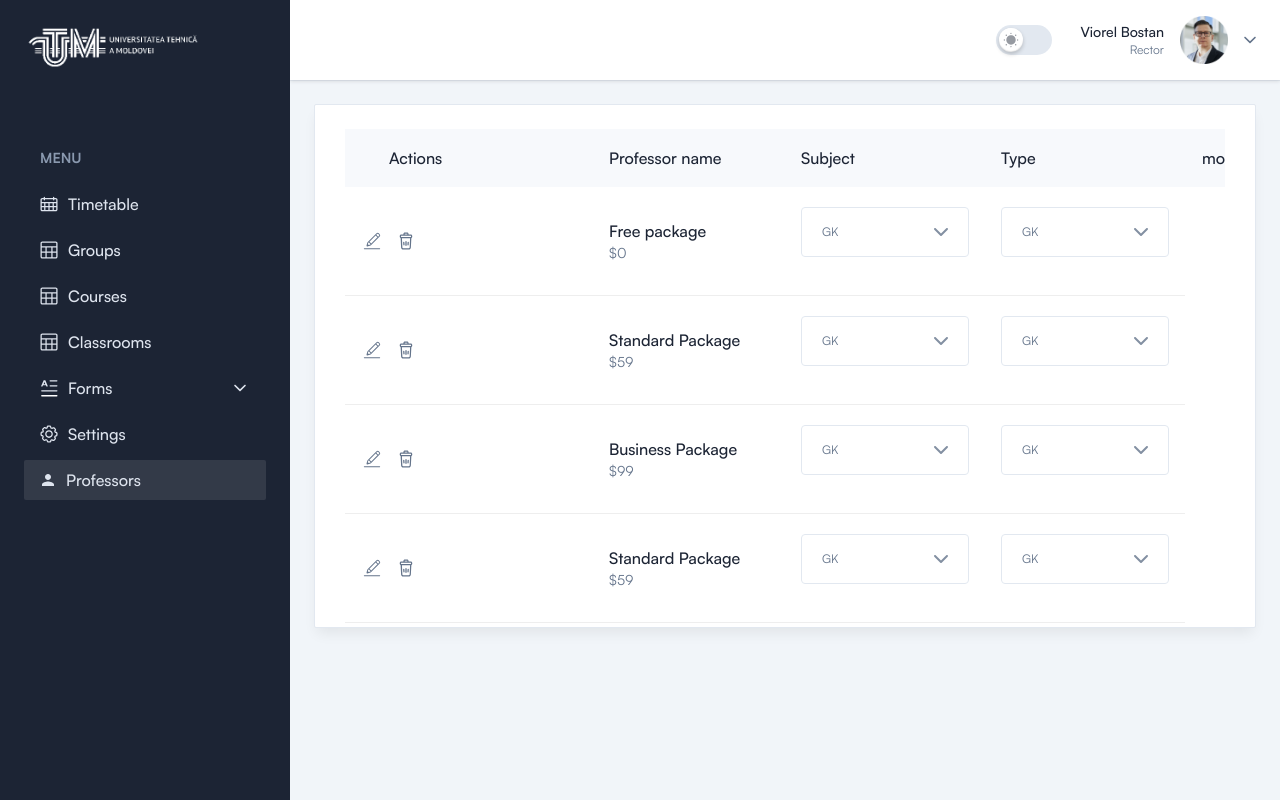
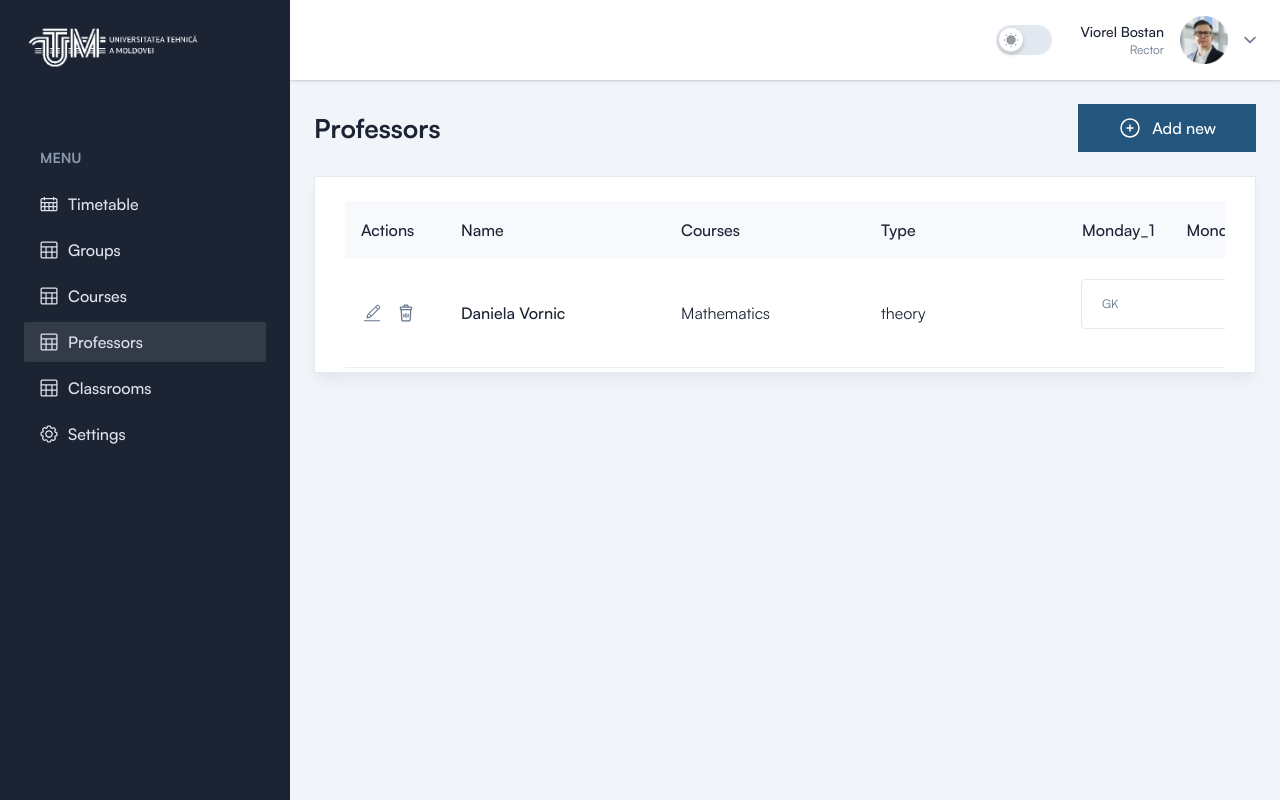
Before and after one commit to danielavornic/faf-xmas2023-front, a Next.js app: page /professors in a window 1280 px wide. Built offline with nearby package versions, Linux system fonts and the light colour scheme; a web font is replaced by a local one.

Commit message:
Update professors and sidebar

```diff
--- a/app/professors/page.tsx
+++ b/app/professors/page.tsx
@@ -1,50 +1,38 @@
 "use client";
 import React from "react";
 import { CiEdit } from "react-icons/ci";
-import { Package } from "@/types/package";
 import { useSelector, useDispatch } from "react-redux";
 import { openModal, closeModal } from "../../slices/modalSlice";
 import { RootState } from "../../store/store";
+import Breadcrumb from "@/components/Breadcrumbs/Breadcrumb";
+import { Professor } from "@/types/professor";
 
-const packageData: Package[] = [
+const professorsData: Professor[] = [
   {
-    name: "Free package",
-    price: 0.0,
-    invoiceDate: `Jan 13,2023`,
-    status: "Paid",
+    id: 1,
+    name: "Daniela Vornic",
+    courses: [
+      {
+        name: "Mathematics",
       },
-  {
-    name: "Standard Package",
-    price: 59.0,
-    invoiceDate: `Jan 13,2023`,
-    status: "Paid",
-  },
-  {
-    name: "Business Package",
-    price: 99.0,
-    invoiceDate: `Jan 13,2023`,
-    status: "Unpaid",
-  },
-  {
-    name: "Standard Package",
-    price: 59.0,
-    invoiceDate: `Jan 13,2023`,
-    status: "Pending",
+    ],
+    type: "theory",
+    days: [1, 2],
   },
 ];
 
 const days = [
-  "monday",
-  "tuesday",
-  "wednesday",
-  "thursday",
-  "friday",
-  "saturday",
+  "Monday",
+  "Tuesday",
+  "Wednesday",
+  "Thursday",
+  "Friday",
+  "Saturday",
 ];
 
 const periodsPerDay = 7; // Assuming there are 7 periods per day
 const headers = days.flatMap((day) =>
-  Array.from({ length: periodsPerDay }, (_, i) => `${day}_per${i + 1}`)
+  Array.from({ length: periodsPerDay }, (_, i) => `${day}_${i + 1}`)
 );
 
 const tableHeaders = headers.map((header, key) => (
@@ -67,20 +55,24 @@ const Page = () => {
       })
     );
   };
+
   return (
+    <>
+      <Breadcrumb pageName="Professors" hasAddButton />
+
       <div className="rounded-sm border border-stroke bg-white px-5 pt-6 pb-2.5 shadow-default dark:border-strokedark dark:bg-boxdark sm:px-7.5 xl:pb-1">
         <div className="max-w-full overflow-x-auto">
           <table className="w-full table-auto">
             <thead>
               <tr className="bg-gray-2 text-left dark:bg-meta-4">
-              <th className="min-w-[220px] py-4 px-4 font-medium text-black dark:text-white xl:pl-11">
+                <th className="min-w-[100px] py-4 px-4 font-medium text-black dark:text-white">
                   Actions
                 </th>
-              <th className="min-w-[220px] py-4 px-4 font-medium text-black dark:text-white xl:pl-11">
-                Professor name
+                <th className="min-w-[220px] py-4 px-4 font-medium text-black dark:text-white">
+                  Name
                 </th>
                 <th className="min-w-[200px] py-4 px-4 font-medium text-black dark:text-white">
-                Subject
+                  Courses
                 </th>
                 <th className="min-w-[200px] py-4 px-4 font-medium text-black dark:text-white">
                   Type
@@ -89,7 +81,7 @@ const Page = () => {
               </tr>
             </thead>
             <tbody>
-            {packageData.map((packageItem, key) => (
+              {professorsData.map((profItem, key) => (
                 <tr key={key}>
                   <td className="border-b border-[#eee] py-5 px-4 dark:border-strokedark">
                     <div className="flex items-center space-x-3.5">
@@ -128,42 +120,23 @@ const Page = () => {
                       </button>
                     </div>
                   </td>
-                <td className="border-b border-[#eee] py-5 px-4 pl-9 dark:border-strokedark xl:pl-11">
+                  <td className="border-b border-[#eee] py-5 px-4 dark:border-strokedark">
                     <h5 className="font-medium text-black dark:text-white">
-                    {packageItem.name}
+                      {profItem.name}
                     </h5>
-                  <p className="text-sm">${packageItem.price}</p>
                   </td>
                   <td className="border-b border-[#eee] py-5 px-4 dark:border-strokedark">
-                  <div className="mb-4.5">
-                    <div className="relative z-20 bg-transparent dark:bg-form-input">
-                      <select className="text-[12px] relative z-20 w-full appearance-none rounded border border-stroke bg-transparent py-3 px-5 outline-none transition focus:border-primary active:border-primary dark:border-form-strokedark dark:bg-form-input dark:focus:border-primary">
-                        <option value="">GK</option>
-                        <option value="">Graphics</option>
-                        <option value="">Java</option>
-                        <option value="">Math</option>
-                      </select>
-                      <span className="absolute top-1/2 right-4 z-30 -translate-y-1/2">
-                        <svg
-                          className="fill-current"
-                          width="24"
-                          height="24"
-                          viewBox="0 0 24 24"
-                          fill="none"
-                          xmlns="http://www.w3.org/2000/svg"
-                        >
-                          <g opacity="0.8">
-                            <path
-                              fillRule="evenodd"
-                              clipRule="evenodd"
-                              d="M5.29289 8.29289C5.68342 7.90237 6.31658 7.90237 6.70711 8.29289L12 13.5858L17.2929 8.29289C17.6834 7.90237 18.3166 7.90237 18.7071 8.29289C19.0976 8.68342 19.0976 9.31658 18.7071 9.70711L12.7071 15.7071C12.3166 16.0976 11.6834 16.0976 11.2929 15.7071L5.29289 9.70711C4.90237 9.31658 4.90237 8.68342 5.29289 8.29289Z"
-                              fill=""
-                            ></path>
-                          </g>
-                        </svg>
+                    {profItem.courses.map((subjectItem, key) => (
+                      <span key={key} className="text-black dark:text-white">
+                        {subjectItem.name}
+                        {key < profItem.courses.length - 1 ? ", " : ""}
                       </span>
-                    </div>
-                  </div>
+                    ))}
+                  </td>
+                  <td className="border-b border-[#eee] py-5 px-4 dark:border-strokedark">
+                    <p className="text-black dark:text-white">
+                      {profItem.type}
+                    </p>
                   </td>
                   <td className="border-b border-[#eee] py-5 px-4 dark:border-strokedark">
                     <div className="mb-4.5">
@@ -202,6 +175,7 @@ const Page = () => {
           </table>
         </div>
       </div>
+    </>
   );
 };
 
--- a/components/Sidebar/index.tsx
+++ b/components/Sidebar/index.tsx
@@ -211,6 +211,46 @@ const Sidebar = ({ sidebarOpen, setSidebarOpen }: SidebarProps) => {
               </li>
               {/* <!-- Menu Item Courses --> */}
 
+              {/* <!-- New Menu Item for Professors --> */}
+              <li>
+                <Link
+                  href="/professors"
+                  className={`group relative flex items-center gap-2.5 rounded-sm py-2 px-4 font-medium text-bodydark1 duration-300 ease-in-out hover:bg-graydark dark:hover:bg-meta-4 ${
+                    pathname.includes("/professors")
+                      ? "bg-graydark dark:bg-meta-4"
+                      : ""
+                  }`}
+                >
+                  <svg
+                    className="fill-current"
+                    width="18"
+                    height="19"
+                    viewBox="0 0 18 19"
+                    fill="none"
+                    xmlns="http://www.w3.org/2000/svg"
+                  >
+                    <g clipPath="url(#clip0_130_9756)">
+                      <path
+                        d="M15.7501 0.55835H2.2501C1.29385 0.55835 0.506348 1.34585 0.506348 2.3021V15.8021C0.506348 16.7584 1.29385 17.574 2.27822 17.574H15.7782C16.7345 17.574 17.5501 16.7865 17.5501 15.8021V2.3021C17.522 1.34585 16.7063 0.55835 15.7501 0.55835ZM6.69385 10.599V6.4646H11.3063V10.5709H6.69385V10.599ZM11.3063 11.8646V16.3083H6.69385V11.8646H11.3063ZM1.77197 6.4646H5.45635V10.5709H1.77197V6.4646ZM12.572 6.4646H16.2563V10.5709H12.572V6.4646ZM2.2501 1.82397H15.7501C16.0313 1.82397 16.2563 2.04897 16.2563 2.33022V5.2271H1.77197V2.3021C1.77197 2.02085 1.96885 1.82397 2.2501 1.82397ZM1.77197 15.8021V11.8646H5.45635V16.3083H2.2501C1.96885 16.3083 1.77197 16.0834 1.77197 15.8021ZM15.7501 16.3083H12.572V11.8646H16.2563V15.8021C16.2563 16.0834 16.0313 16.3083 15.7501 16.3083Z"
+                        fill=""
+                      />
+                    </g>
+                    <defs>
+                      <clipPath id="clip0_130_9756">
+                        <rect
+                          width="18"
+                          height="18"
+                          fill="white"
+                          transform="translate(0 0.052124)"
+                        />
+                      </clipPath>
+                    </defs>
+                  </svg>
+                  <span>Professors</span>
+                </Link>
+              </li>
+              {/* <!-- End of New Menu Item for Professors --> */}
+
               {/* <!-- Menu Item Classrooms --> */}
               <li>
                 <Link
@@ -249,115 +289,6 @@ const Sidebar = ({ sidebarOpen, setSidebarOpen }: SidebarProps) => {
                 </Link>
               </li>
               {/* <!-- Menu Item Classrooms --> */}
-
-              {/* <!-- Menu Item Forms --> */}
-              <SidebarLinkGroup
-                activeCondition={
-                  pathname === "/forms" || pathname.includes("forms")
-                }
-              >
-                {(handleClick, open) => {
-                  return (
-                    <React.Fragment>
-                      <Link
-                        href="#"
-                        className={`group relative flex items-center gap-2.5 rounded-sm py-2 px-4 font-medium text-bodydark1 duration-300 ease-in-out hover:bg-graydark dark:hover:bg-meta-4 ${
-                          (pathname === "/forms" ||
-                            pathname.includes("forms")) &&
-                          "bg-graydark dark:bg-meta-4"
-                        }`}
-                        onClick={(e) => {
-                          e.preventDefault();
-                          sidebarExpanded
-                            ? handleClick()
-                            : setSidebarExpanded(true);
-                        }}
-                      >
-                        <svg
-                          className="fill-current"
-                          width="18"
-                          height="18"
-                          viewBox="0 0 18 18"
-                          fill="none"
-                          xmlns="http://www.w3.org/2000/svg"
-                        >
-                          <path
-                            d="M1.43425 7.5093H2.278C2.44675 7.5093 2.55925 7.3968 2.58737 7.31243L2.98112 6.32805H5.90612L6.27175 7.31243C6.328 7.48118 6.46862 7.5093 6.58112 7.5093H7.453C7.76237 7.48118 7.87487 7.25618 7.76237 7.03118L5.428 1.4343C5.37175 1.26555 5.3155 1.23743 5.14675 1.23743H3.88112C3.76862 1.23743 3.59987 1.29368 3.57175 1.4343L1.153 7.08743C1.0405 7.2843 1.20925 7.5093 1.43425 7.5093ZM4.47175 2.98118L5.3155 5.17493H3.59987L4.47175 2.98118Z"
-                            fill=""
-                          />
-                          <path
-                            d="M10.1249 2.5031H16.8749C17.2124 2.5031 17.5218 2.22185 17.5218 1.85623C17.5218 1.4906 17.2405 1.20935 16.8749 1.20935H10.1249C9.7874 1.20935 9.47803 1.4906 9.47803 1.85623C9.47803 2.22185 9.75928 2.5031 10.1249 2.5031Z"
-                            fill=""
-                          />
-                          <path
-                            d="M16.8749 6.21558H10.1249C9.7874 6.21558 9.47803 6.49683 9.47803 6.86245C9.47803 7.22808 9.75928 7.50933 10.1249 7.50933H16.8749C17.2124 7.50933 17.5218 7.22808 17.5218 6.86245C17.5218 6.49683 17.2124 6.21558 16.8749 6.21558Z"
-                            fill=""
-                          />
-                          <path
-                            d="M16.875 11.1656H1.77187C1.43438 11.1656 1.125 11.4469 1.125 11.8125C1.125 12.1781 1.40625 12.4594 1.77187 12.4594H16.875C17.2125 12.4594 17.5219 12.1781 17.5219 11.8125C17.5219 11.4469 17.2125 11.1656 16.875 11.1656Z"
-                            fill=""
-                          />
-                          <path
-                            d="M16.875 16.1156H1.77187C1.43438 16.1156 1.125 16.3969 1.125 16.7625C1.125 17.1281 1.40625 17.4094 1.77187 17.4094H16.875C17.2125 17.4094 17.5219 17.1281 17.5219 16.7625C17.5219 16.3969 17.2125 16.1156 16.875 16.1156Z"
-                            fill="white"
-                          />
-                        </svg>
-                        Forms
-                        <svg
-                          className={`absolute right-4 top-1/2 -translate-y-1/2 fill-current ${
-                            open && "rotate-180"
-                          }`}
-                          width="20"
-                          height="20"
-                          viewBox="0 0 20 20"
-                          fill="none"
-                          xmlns="http://www.w3.org/2000/svg"
-                        >
-                          <path
-                            fillRule="evenodd"
-                            clipRule="evenodd"
-                            d="M4.41107 6.9107C4.73651 6.58527 5.26414 6.58527 5.58958 6.9107L10.0003 11.3214L14.4111 6.91071C14.7365 6.58527 15.2641 6.58527 15.5896 6.91071C15.915 7.23614 15.915 7.76378 15.5896 8.08922L10.5896 13.0892C10.2641 13.4147 9.73651 13.4147 9.41107 13.0892L4.41107 8.08922C4.08563 7.76378 4.08563 7.23614 4.41107 6.9107Z"
-                            fill=""
-                          />
-                        </svg>
-                      </Link>
-                      {/* <!-- Dropdown Menu Start --> */}
-                      <div
-                        className={`translate transform overflow-hidden ${
-                          !open && "hidden"
-                        }`}
-                      >
-                        <ul className="mt-4 mb-5.5 flex flex-col gap-2.5 pl-6">
-                          <li>
-                            <Link
-                              href="/forms/form-elements"
-                              className={`first-letter:group relative flex items-center gap-2.5 rounded-md px-4 font-medium text-bodydark2 duration-300 ease-in-out hover:text-white ${
-                                pathname === "/forms/form-elements" &&
-                                "text-white"
-                              }`}
-                            >
-                              Form Elements
-                            </Link>
-                          </li>
-                          <li>
-                            <Link
-                              href="/forms/form-layout"
-                              className={`group relative flex items-center gap-2.5 rounded-md px-4 font-medium text-bodydark2 duration-300 ease-in-out hover:text-white ${
-                                pathname === "/forms/form-layout" &&
-                                "text-white"
-                              }`}
-                            >
-                              Form Layout
-                            </Link>
-                          </li>
-                        </ul>
-                      </div>
-                      {/* <!-- Dropdown Menu End --> */}
-                    </React.Fragment>
-                  );
-                }}
-              </SidebarLinkGroup>
-              {/* <!-- Menu Item Forms --> */}
 
               {/* <!-- Menu Item Settings --> */}
               <li>
@@ -401,22 +332,6 @@ const Sidebar = ({ sidebarOpen, setSidebarOpen }: SidebarProps) => {
                 </Link>
               </li>
               {/* <!-- Menu Item Settings --> */}
-              {/* <!-- New Menu Item for Professors --> */}
-              <li>
-                <Link
-                  href="/professors"
-                  className={`group relative flex items-center gap-2.5 rounded-sm py-2 px-4 font-medium text-bodydark1 duration-300 ease-in-out hover:bg-graydark dark:hover:bg-meta-4 ${
-                    pathname.includes("/professors")
-                      ? "bg-graydark dark:bg-meta-4"
-                      : ""
-                  }`}
-                >
-                  {/* Add your icon or SVG here */}
-                  <IoMdPerson />
-                  <span>Professors</span>
-                </Link>
-              </li>
-              {/* <!-- End of New Menu Item for Professors --> */}
             </ul>
           </div>
         </nav>
```
Also changed, not shown: types/professor.ts (+8 -5 lines). Lines whose indentation alone changed are shown as unchanged.
